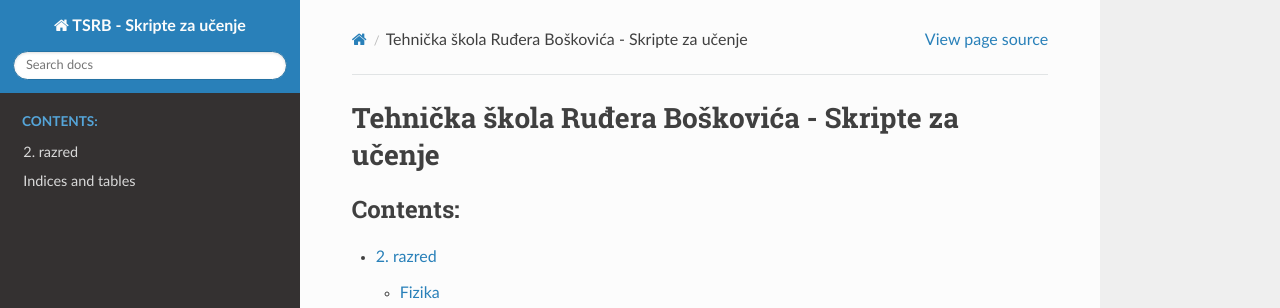
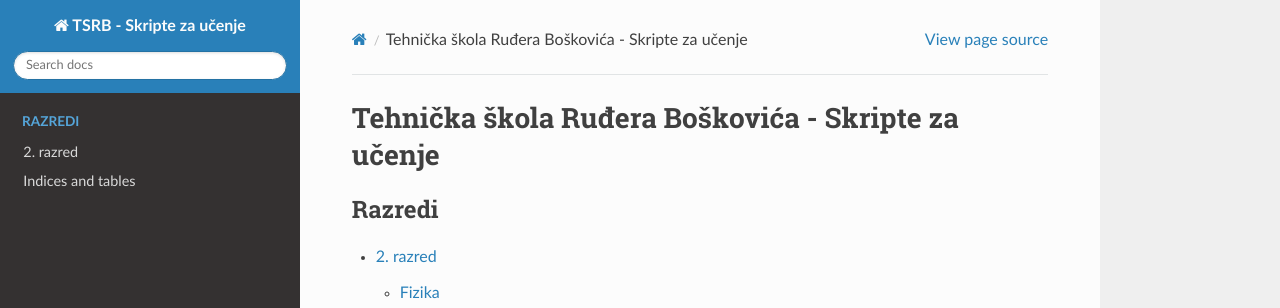
Before and after one commit to recycleTheC/tsrb-h_razred, a Sphinx documentation site: the page built from source/index.rst, in a window 1280 px wide. Shown: the top 308 px of the page. Built offline with Sphinx 7.4.7 and the Read the Docs theme 2.0.0, drawn with Linux system fonts in a browser that asks for light colours.

Commit message:
Ispravak naslova

```diff
--- a/source/2_razred/fizika/index.rst
+++ b/source/2_razred/fizika/index.rst
@@ -8,7 +8,7 @@ Fizika
 
 .. toctree::
    :maxdepth: 2
-   :caption: Contents:
+   :caption: Sadržaj:
 
    toplina.rst
 
--- a/source/2_razred/index.rst
+++ b/source/2_razred/index.rst
@@ -8,7 +8,7 @@
 
 .. toctree::
    :maxdepth: 2
-   :caption: Contents:
+   :caption: Sadržaj
 
    fizika/index
 
--- a/source/index.rst
+++ b/source/index.rst
@@ -8,7 +8,7 @@
 
 .. toctree::
    :maxdepth: 2
-   :caption: Contents:
+   :caption: Razredi
 
    2_razred/index
 
```
